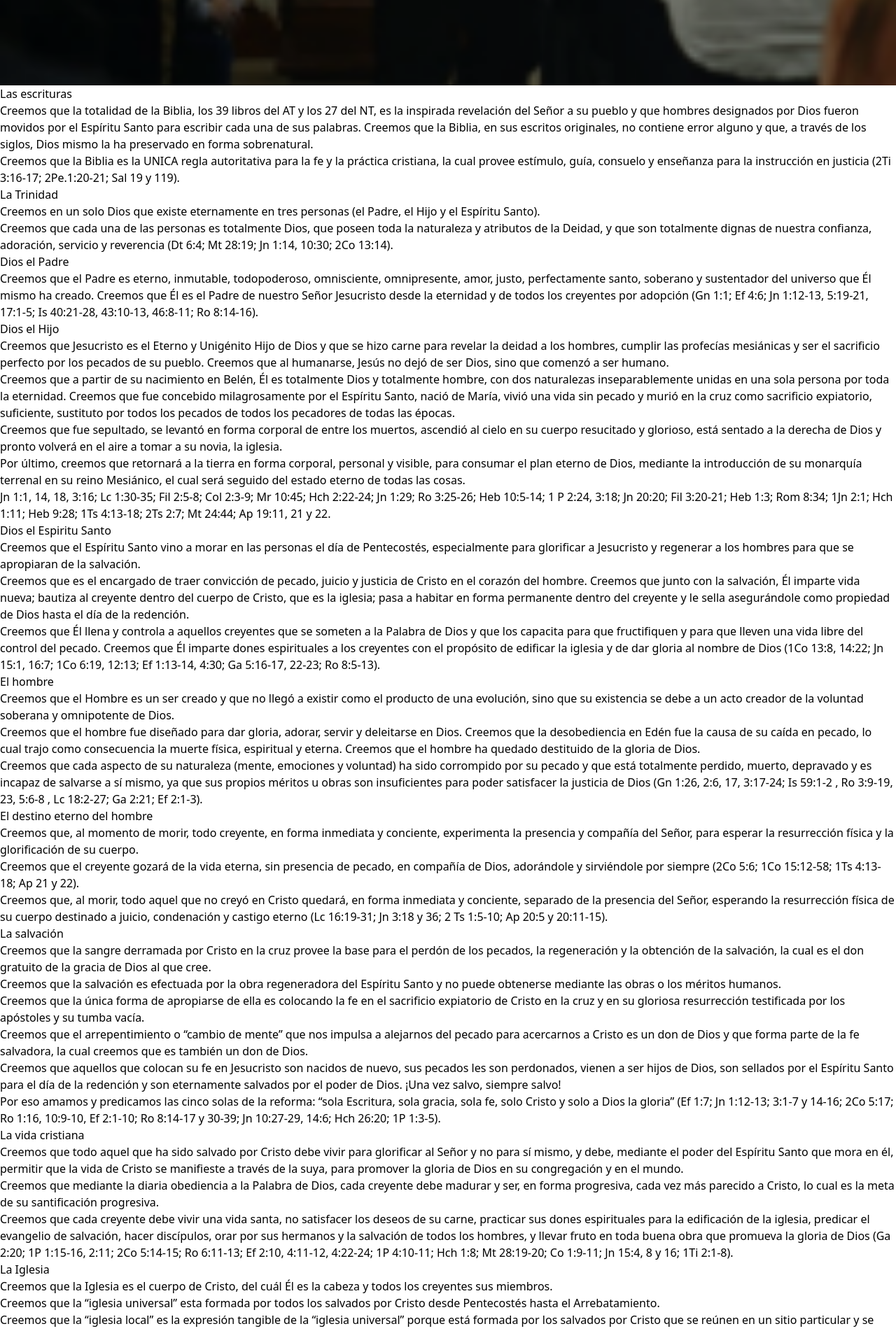
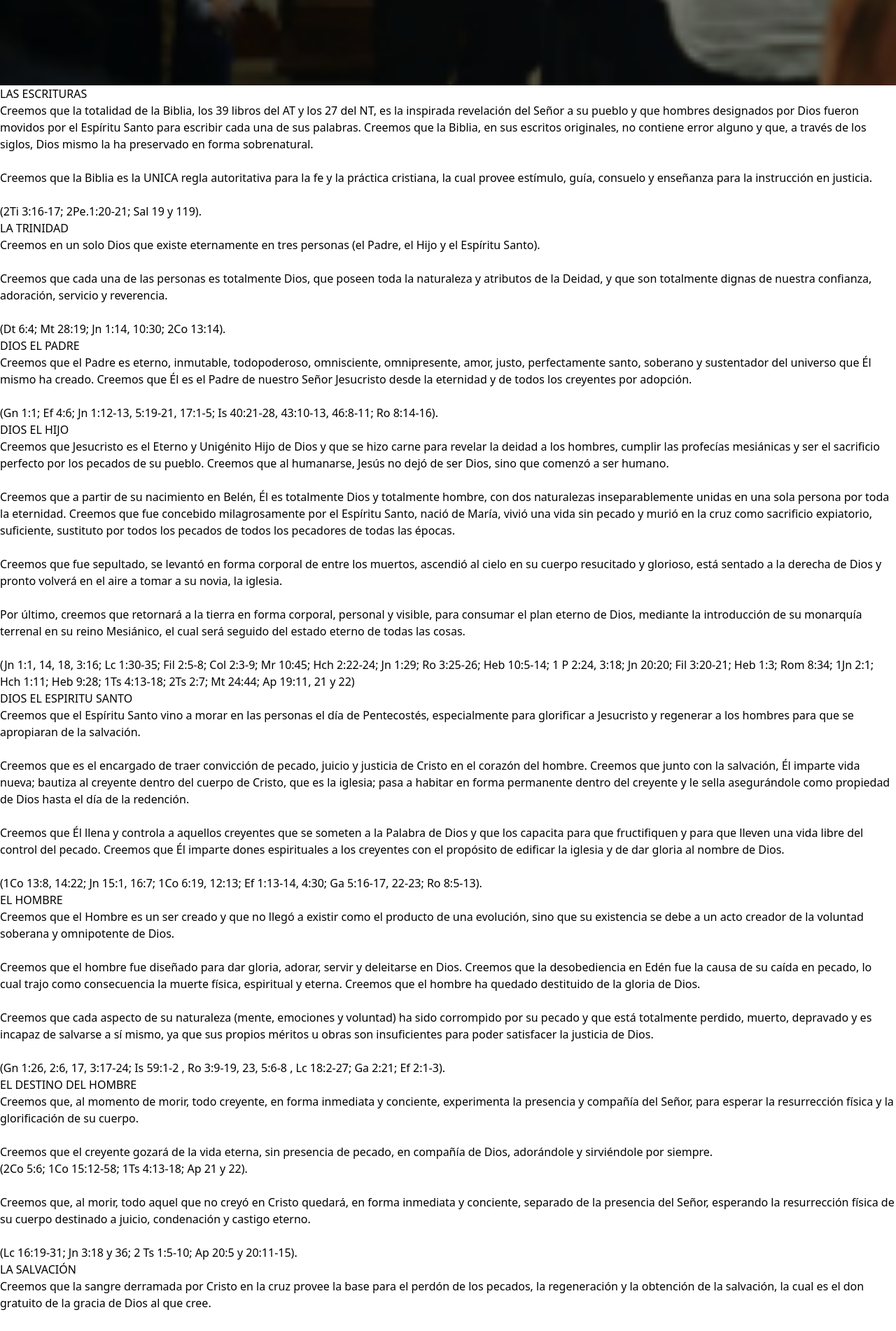
Before and after one commit to elizabethMica/IBMH, a React (Vite) app in the folder client/: page /about in a window 1280 px wide. Shown: the part 1300-3202 px from the top of the page at 70% size. Built offline with nearby package versions, Linux system fonts and the light colour scheme; no server answers.

Commit message:
about us

```diff
--- a/client/src/Components/AboutUs/AboutUs.jsx
+++ b/client/src/Components/AboutUs/AboutUs.jsx
@@ -16,97 +16,179 @@ function AboutUs() {
      <img src={logo} className='h-60 w-60'/>
     </div>
 
-    <div className='flex flex-col justify-center items-center my-6'>
+    <div className='flex flex-col justify-center items-center my-6 md:mx-20'>
       {/* <h3 className='text-2xl md:text-3xl font-semibold underline decoration-[#be8552]'>La Iglesia</h3>
       <p className='text-lg p-6 md:px-28 md:text-justify'>Lorem ipsum dolor sit amet, consectetur adipisicing elit. Eligendi consectetur non qui at cupiditate quasi sapiente similique libero dolore quisquam. Unde, nobis voluptate magnam illo architecto praesentium voluptatum exercitationem corporis. Lorem, ipsum dolor sit amet consectetur adipisicing elit. Quaerat obcaecati exercitationem, fugit labore, debitis illo aperiam amet id eius eum, consequatur hic quia distinctio quae tempora non. Molestias, molestiae sapiente!</p> */}
 
-      <h3 className='text-2xl md:text-3xl font-semibold '>Las escrituras</h3>
+      <h3 className='text-2xl md:text-3xl font-semibold '>LAS ESCRITURAS</h3>
       <p className='text-lg p-6 md:px-28 md:text-start text-justify'>Creemos que la totalidad de la Biblia, los 39 libros del AT y los 27 del NT, es la inspirada revelación del Señor a su pueblo y que hombres designados por Dios fueron movidos por el Espíritu Santo para escribir cada una de sus palabras. Creemos que la Biblia, en sus escritos originales, no contiene error alguno y que, a través de los siglos, Dios mismo la ha preservado en forma sobrenatural.
       <br/>
-      Creemos que la Biblia es la UNICA regla autoritativa para la fe y la práctica cristiana, la cual provee estímulo, guía, consuelo y enseñanza para la instrucción en justicia (2Ti 3:16-17; 2Pe.1:20-21; Sal 19 y 119).</p>
+      <br/>
+      Creemos que la Biblia es la UNICA regla autoritativa para la fe y la práctica cristiana, la cual provee estímulo, guía, consuelo y enseñanza para la instrucción en justicia.
+      <br/>
+      <br/>(2Ti 3:16-17; 2Pe.1:20-21; Sal 19 y 119).</p>
 
-      <h3 className='text-2xl md:text-3xl font-semibold '>La Trinidad</h3>
+      <h3 className='text-2xl md:text-3xl font-semibold '>LA TRINIDAD</h3>
       <p className='text-lg p-6 md:px-28 md:text-start text-justify'>Creemos en un solo Dios que existe eternamente en tres personas (el Padre, el Hijo y el Espíritu Santo).
       <br/>
-      Creemos que cada una de las personas es totalmente Dios, que poseen toda la naturaleza y atributos de la Deidad, y que son totalmente dignas de nuestra confianza, adoración, servicio y reverencia (Dt 6:4; Mt 28:19; Jn 1:14, 10:30; 2Co 13:14).</p>
+      <br/>
+      Creemos que cada una de las personas es totalmente Dios, que poseen toda la naturaleza y atributos de la Deidad, y que son totalmente dignas de nuestra confianza, adoración, servicio y reverencia.
+      <br/>
+      <br/>(Dt 6:4; Mt 28:19; Jn 1:14, 10:30; 2Co 13:14).</p>
 
-      <h3 className='text-2xl md:text-3xl font-semibold '>Dios el Padre</h3>
-      <p className='text-lg p-6 md:px-28 md:text-start text-justify'>Creemos que el Padre es eterno, inmutable, todopoderoso, omnisciente, omnipresente, amor, justo, perfectamente santo, soberano y sustentador del universo que Él mismo ha creado. Creemos que Él es el Padre de nuestro Señor Jesucristo desde la eternidad y de todos los creyentes por adopción (Gn 1:1; Ef 4:6; Jn 1:12-13, 5:19-21, 17:1-5; Is 40:21-28, 43:10-13, 46:8-11; Ro 8:14-16).</p>
+      <h3 className='text-2xl md:text-3xl font-semibold '>DIOS EL PADRE</h3>
+      <p className='text-lg p-6 md:px-28 md:text-start text-justify'>Creemos que el Padre es eterno, inmutable, todopoderoso, omnisciente, omnipresente, amor, justo, perfectamente santo, soberano y sustentador del universo que Él mismo ha creado. Creemos que Él es el Padre de nuestro Señor Jesucristo desde la eternidad y de todos los creyentes por adopción.
+      <br/>
+      <br/>(Gn 1:1; Ef 4:6; Jn 1:12-13, 5:19-21, 17:1-5; Is 40:21-28, 43:10-13, 46:8-11; Ro 8:14-16).</p>
 
-      <h3 className='text-2xl md:text-3xl font-semibold '>Dios el Hijo</h3>
+      <h3 className='text-2xl md:text-3xl font-semibold '>DIOS EL HIJO</h3>
       <p className='text-lg p-6 md:px-28 md:text-start text-justify'>
       Creemos que Jesucristo es el Eterno y Unigénito Hijo de Dios y que se hizo carne para revelar la deidad a los hombres, cumplir las profecías mesiánicas y ser el sacrificio perfecto por los pecados de su pueblo. Creemos que al humanarse, Jesús no dejó de ser Dios, sino que comenzó a ser humano.
       <br/>
+      <br/>
       Creemos que a partir de su nacimiento en Belén, Él es totalmente Dios y totalmente hombre, con dos naturalezas inseparablemente unidas en una sola persona por toda la eternidad. Creemos que fue concebido milagrosamente por el Espíritu Santo, nació de María, vivió una vida sin pecado y murió en la cruz como sacrificio expiatorio, suficiente, sustituto por todos los pecados de todos los pecadores de todas las épocas.
+      <br/>
       <br/>
       Creemos que fue sepultado, se levantó en forma corporal de entre los muertos, ascendió al cielo en su cuerpo resucitado y glorioso, está sentado a la derecha de Dios y pronto volverá en el aire a tomar a su novia, la iglesia.
       <br/>
+      <br/>
       Por último, creemos que retornará a la tierra en forma corporal, personal y visible, para consumar el plan eterno de Dios, mediante la introducción de su monarquía terrenal en su reino Mesiánico, el cual será seguido del estado eterno de todas las cosas.
       <br/>
-      Jn 1:1, 14, 18, 3:16; Lc 1:30-35; Fil 2:5-8; Col 2:3-9; Mr 10:45; Hch 2:22-24; Jn 1:29; Ro 3:25-26; Heb 10:5-14; 1 P 2:24, 3:18; Jn 20:20; Fil 3:20-21; Heb 1:3; Rom 8:34; 1Jn 2:1; Hch 1:11; Heb 9:28; 1Ts 4:13-18; 2Ts 2:7; Mt 24:44; Ap 19:11, 21 y 22.
+      <br/>
+      (Jn 1:1, 14, 18, 3:16; Lc 1:30-35; Fil 2:5-8; Col 2:3-9; Mr 10:45; Hch 2:22-24; Jn 1:29; Ro 3:25-26; Heb 10:5-14; 1 P 2:24, 3:18; Jn 20:20; Fil 3:20-21; Heb 1:3; Rom 8:34; 1Jn 2:1; Hch 1:11; Heb 9:28; 1Ts 4:13-18; 2Ts 2:7; Mt 24:44; Ap 19:11, 21 y 22)
       </p>
 
-      <h3 className='text-2xl md:text-3xl font-semibold '>Dios el Espiritu Santo</h3>
+      <h3 className='text-2xl md:text-3xl font-semibold '>DIOS EL ESPIRITU SANTO</h3>
       <p className='text-lg p-6 md:px-28 md:text-start text-justify'>
       Creemos que el Espíritu Santo vino a morar en las personas el día de Pentecostés, especialmente para glorificar a Jesucristo y regenerar a los hombres para que se apropiaran de la salvación.
       <br/>
+      <br/>
       Creemos que es el encargado de traer convicción de pecado, juicio y justicia de Cristo en el corazón del hombre. Creemos que junto con la salvación, Él imparte vida nueva; bautiza al creyente dentro del cuerpo de Cristo, que es la iglesia; pasa a habitar en forma permanente dentro del creyente y le sella asegurándole como propiedad de Dios hasta el día de la redención.
       <br/>
-      Creemos que Él llena y controla a aquellos creyentes que se someten a la Palabra de Dios y que los capacita para que fructifiquen y para que lleven una vida libre del control del pecado. Creemos que Él imparte dones espirituales a los creyentes con el propósito de edificar la iglesia y de dar gloria al nombre de Dios (1Co 13:8, 14:22; Jn 15:1, 16:7; 1Co 6:19, 12:13; Ef 1:13-14, 4:30; Ga 5:16-17, 22-23; Ro 8:5-13).
+      <br/>
+      Creemos que Él llena y controla a aquellos creyentes que se someten a la Palabra de Dios y que los capacita para que fructifiquen y para que lleven una vida libre del control del pecado. Creemos que Él imparte dones espirituales a los creyentes con el propósito de edificar la iglesia y de dar gloria al nombre de Dios.
+      <br/>
+      <br/>
+      (1Co 13:8, 14:22; Jn 15:1, 16:7; 1Co 6:19, 12:13; Ef 1:13-14, 4:30; Ga 5:16-17, 22-23; Ro 8:5-13).
       </p>
 
-      <h3 className='text-2xl md:text-3xl font-semibold '>El hombre</h3>
+      <h3 className='text-2xl md:text-3xl font-semibold '>EL HOMBRE</h3>
       <p className='text-lg p-6 md:px-28 md:text-start text-justify'>
       Creemos que el Hombre es un ser creado y que no llegó a existir como el producto de una evolución, sino que su existencia se debe a un acto creador de la voluntad soberana y omnipotente de Dios.
       <br/>
+      <br/>
       Creemos que el hombre fue diseñado para dar gloria, adorar, servir y deleitarse en Dios. Creemos que la desobediencia en Edén fue la causa de su caída en pecado, lo cual trajo como consecuencia la muerte física, espiritual y eterna. Creemos que el hombre ha quedado destituido de la gloria de Dios.
       <br/>
-      Creemos que cada aspecto de su naturaleza (mente, emociones y voluntad) ha sido corrompido por su pecado y que está totalmente perdido, muerto, depravado y es incapaz de salvarse a sí mismo, ya que sus propios méritos u obras son insuficientes para poder satisfacer la justicia de Dios (Gn 1:26, 2:6, 17, 3:17-24; Is 59:1-2 , Ro 3:9-19, 23, 5:6-8 , Lc 18:2-27; Ga 2:21; Ef 2:1-3).
+      <br/>
+      Creemos que cada aspecto de su naturaleza (mente, emociones y voluntad) ha sido corrompido por su pecado y que está totalmente perdido, muerto, depravado y es incapaz de salvarse a sí mismo, ya que sus propios méritos u obras son insuficientes para poder satisfacer la justicia de Dios.
+      <br/>
+      <br/>
+      (Gn 1:26, 2:6, 17, 3:17-24; Is 59:1-2 , Ro 3:9-19, 23, 5:6-8 , Lc 18:2-27; Ga 2:21; Ef 2:1-3).
       </p>
 
-      <h3 className='text-2xl md:text-3xl font-semibold '>El destino eterno del hombre</h3>
+      <h3 className='text-2xl md:text-3xl font-semibold '>EL DESTINO DEL HOMBRE</h3>
       <p className='text-lg p-6 md:px-28 md:text-start text-justify'>
       Creemos que, al momento de morir, todo creyente, en forma inmediata y conciente, experimenta la presencia y compañía del Señor, para esperar la resurrección física y la glorificación de su cuerpo.
       <br/>
-      Creemos que el creyente gozará de la vida eterna, sin presencia de pecado, en compañía de Dios, adorándole y sirviéndole por siempre (2Co 5:6; 1Co 15:12-58; 1Ts 4:13-18; Ap 21 y 22).
       <br/>
-      Creemos que, al morir, todo aquel que no creyó en Cristo quedará, en forma inmediata y conciente, separado de la presencia del Señor, esperando la resurrección física de su cuerpo destinado a juicio, condenación y castigo eterno (Lc 16:19-31; Jn 3:18 y 36; 2 Ts 1:5-10; Ap 20:5 y 20:11-15).
+      Creemos que el creyente gozará de la vida eterna, sin presencia de pecado, en compañía de Dios, adorándole y sirviéndole por siempre.
+      <br/>
+      (2Co 5:6; 1Co 15:12-58; 1Ts 4:13-18; Ap 21 y 22).
+      <br/>
+      <br/>
+      Creemos que, al morir, todo aquel que no creyó en Cristo quedará, en forma inmediata y conciente, separado de la presencia del Señor, esperando la resurrección física de su cuerpo destinado a juicio, condenación y castigo eterno.
+      <br/>
+      <br/>
+      (Lc 16:19-31; Jn 3:18 y 36; 2 Ts 1:5-10; Ap 20:5 y 20:11-15).
       </p>
 
-      <h3 className='text-2xl md:text-3xl font-semibold '>La salvación</h3>
+      <h3 className='text-2xl md:text-3xl font-semibold '>LA SALVACIÓN</h3>
       <p className='text-lg p-6 md:px-28 md:text-start text-justify'>
       Creemos que la sangre derramada por Cristo en la cruz provee la base para el perdón de los pecados, la regeneración y la obtención de la salvación, la cual es el don gratuito de la gracia de Dios al que cree.
       <br/>
+      <br/>
       Creemos que la salvación es efectuada por la obra regeneradora del Espíritu Santo y no puede obtenerse mediante las obras o los méritos humanos.
       <br/>
+      <br/>
       Creemos que la única forma de apropiarse de ella es colocando la fe en el sacrificio expiatorio de Cristo en la cruz y en su gloriosa resurrección testificada por los apóstoles y su tumba vacía.
+      <br/>
       <br/>
       Creemos que el arrepentimiento o “cambio de mente” que nos impulsa a alejarnos del pecado para acercarnos a Cristo es un don de Dios y que forma parte de la fe salvadora, la cual creemos que es también un don de Dios.
       <br/>
       Creemos que aquellos que colocan su fe en Jesucristo son nacidos de nuevo, sus pecados les son perdonados, vienen a ser hijos de Dios, son sellados por el Espíritu Santo para el día de la redención y son eternamente salvados por el poder de Dios. ¡Una vez salvo, siempre salvo!
       <br/>
-      Por eso amamos y predicamos las cinco solas de la reforma: “sola Escritura, sola gracia, sola fe, solo Cristo y solo a Dios la gloria” (Ef 1:7; Jn 1:12-13; 3:1-7 y 14-16; 2Co 5:17; Ro 1:16, 10:9-10, Ef 2:1-10; Ro 8:14-17 y 30-39; Jn 10:27-29, 14:6; Hch 26:20; 1P 1:3-5).
+      <br/>
+      Por eso amamos y predicamos las cinco solas de la reforma: “sola Escritura, sola gracia, sola fe, solo Cristo y solo a Dios la gloria”.
+      <br/>
+      <br/>
+      (Ef 1:7; Jn 1:12-13; 3:1-7 y 14-16; 2Co 5:17; Ro 1:16, 10:9-10, Ef 2:1-10; Ro 8:14-17 y 30-39; Jn 10:27-29, 14:6; Hch 26:20; 1P 1:3-5)
       </p>
 
-      <h3 className='text-2xl md:text-3xl font-semibold '>La vida cristiana</h3>
+      <h3 className='text-2xl md:text-3xl font-semibold '>LA VIDA CRISTIANA</h3>
       <p className='text-lg p-6 md:px-28 md:text-start text-justify'>
       Creemos que todo aquel que ha sido salvado por Cristo debe vivir para glorificar al Señor y no para sí mismo, y debe, mediante el poder del Espíritu Santo que mora en él, permitir que la vida de Cristo se manifieste a través de la suya, para promover la gloria de Dios en su congregación y en el mundo.
       <br/>
+      <br/>
       Creemos que mediante la diaria obediencia a la Palabra de Dios, cada creyente debe madurar y ser, en forma progresiva, cada vez más parecido a Cristo, lo cual es la meta de su santificación progresiva.
       <br/>
-      Creemos que cada creyente debe vivir una vida santa, no satisfacer los deseos de su carne, practicar sus dones espirituales para la edificación de la iglesia, predicar el evangelio de salvación, hacer discípulos, orar por sus hermanos y la salvación de todos los hombres, y llevar fruto en toda buena obra que promueva la gloria de Dios (Ga 2:20; 1P 1:15-16, 2:11; 2Co 5:14-15; Ro 6:11-13; Ef 2:10, 4:11-12, 4:22-24; 1P 4:10-11; Hch 1:8; Mt 28:19-20; Co 1:9-11; Jn 15:4, 8 y 16; 1Ti 2:1-8).
+      <br/>
+      Creemos que cada creyente debe vivir una vida santa, no satisfacer los deseos de su carne, practicar sus dones espirituales para la edificación de la iglesia, predicar el evangelio de salvación, hacer discípulos, orar por sus hermanos y la salvación de todos los hombres, y llevar fruto en toda buena obra que promueva la gloria de Dios.
+      <br/>
+      <br/>
+      (Ga 2:20; 1P 1:15-16, 2:11; 2Co 5:14-15; Ro 6:11-13; Ef 2:10, 4:11-12, 4:22-24; 1P 4:10-11; Hch 1:8; Mt 28:19-20; Co 1:9-11; Jn 15:4, 8 y 16; 1Ti 2:1-8).
       </p>
 
-      <h3 className='text-2xl md:text-3xl font-semibold '>La Iglesia</h3>
+      <h3 className='text-2xl md:text-3xl font-semibold '>LA IGLESIA</h3>
       <p className='text-lg p-6 md:px-28 md:text-start text-justify'>
       Creemos que la Iglesia es el cuerpo de Cristo, del cuál Él es la cabeza y todos los creyentes sus miembros.
       <br/>
+      <br/>
       Creemos que la “iglesia universal” esta formada por todos los salvados por Cristo desde Pentecostés hasta el Arrebatamiento.
+      <br/>
       <br/>
       Creemos que la “iglesia local” es la expresión tangible de la “iglesia universal” porque está formada por los salvados por Cristo que se reúnen en un sitio particular y se organizan para cumplir con los propósitos de Dios.
       <br/>
+      <br/>
       Creemos que, al estar unidos en un cuerpo, los creyentes deben vivir en amor, armonía y unidad, no sólo en los asuntos doctrinales sustanciales, sino también en aquellas formas y prácticas que surgen de una sincera y precisa aplicación de la Biblia.
-Creemos que el propósito principal de la iglesia es promover la gloria de Dios, evangelizar a los perdidos y edificar a los salvados (1Co 12:12-27; Ef 1:20-23, 4:1-4; 4:12-16; Mt 28:18-20; Jn 17).
+      <br/>
+      <br/>
+      Creemos que el propósito principal de la iglesia es promover la gloria de Dios, evangelizar a los perdidos y edificar a los salvados.
+      <br/>
+      <br/>
+      (1Co 12:12-27; Ef 1:20-23, 4:1-4; 4:12-16; Mt 28:18-20; Jn 17).
+      </p>
+
+      <h3 className='text-2xl md:text-3xl font-semibold '>LAS ORDENANZAS</h3>
+      <p className='text-lg p-6 md:px-28 md:text-start text-justify'>
+      Creemos que las únicas dos ordenanzas para la iglesia reconocidas en las Escrituras, son el bautismo en agua y la Cena del Señor. Creemos que el bautismo por inmersión es un acto de obediencia que debe realizarse después de la salvación y que describe en forma simbólica la muerte del creyente al pecado, la sepultura del viejo hombre y la resurrección a una nueva vida de obediencia y amor al Señor Jesucristo.
+      <br/>
+      <br/>
+      Creemos que la Cena del Señor celebra el compañerismo y la comunión que tenemos con Cristo y entre los cristianos, y que, en forma simbólica, conmemora su muerte y anticipa su segunda venida a la Tierra.
+      <br/>
+      <br/>
+      (Mt 28:19-20; Hch 8:35-38, 10:47-48; Lc 22:19-20; 1Co 11:23-28; Ro 6:3-4).
+      </p>
+
+      <h3 className='text-2xl md:text-3xl font-semibold '>LOS EVENTOS FUTUROS</h3>
+      <p className='text-lg p-6 md:px-28 md:text-start text-justify'>
+      Creemos que el próximo evento profético a cumplirse es el arrebatamiento de la Iglesia cuando el Señor Jesucristo regrese en las nubes para reunir en sí mismo a todos los creyentes de la era de la iglesia.
+      <br/>
+      (Jn 14:1-3; 1Co 15:51-52; 1Ts 4:13-18; Fil 3:20-21).
+      <br/>
+      <br/>
+      Creemos que al rapto de la Iglesia le seguirá un período de siete años de tribulación en cumplimiento de la profecía de Daniel (ver Dn 9:24-27), cuya descripción está detallada en el libro de Apocalipsis (ver Ap 6:1 al 19:21).
+      <br/>
+      <br/>
+      Creemos que, en este período de tribulación, Israel será purificado, la ira de Dios desatada contra el pecado y todos los habitantes del mundo probados.
+      <br/>(Jer 30:7; Mt 24; Ap 3:10; 1Ts 5:9-11).
+      <br/>
+      <br/>
+      Creemos que, al final de la tribulación, el Señor Jesús regresará en forma física y visible a la Tierra, la misma forma en la que ascendió al cielo con poder y gloria, para ejecutar juicio e introducir su reino Mesiánico, mediante el cual gobernará la tierra en rectitud, justicia y paz, para cumplir sus pactos y promesas para con Israel.
+      <br/>(Hch 1:8-11; Ap 19:11-21; Is 11:9; Ap 20:1-6).
+      <br/>
+      <br/>
+      Creemos que el reinado de Cristo en la tierra será seguido del juicio final de Satanás, la segunda resurrección corporal de todos aquellos que no creyeron en Cristo, el juicio final del gran trono blanco, la condenación eterna de los incrédulos en el infierno, la creación de cielos nuevos y tierra nueva, y el estado eterno de todas las cosas.
+      <br/>(Ap 20-22; 2P 3:1-14).
       </p>
     </div>
     <LastFourSermonCard/>
```
